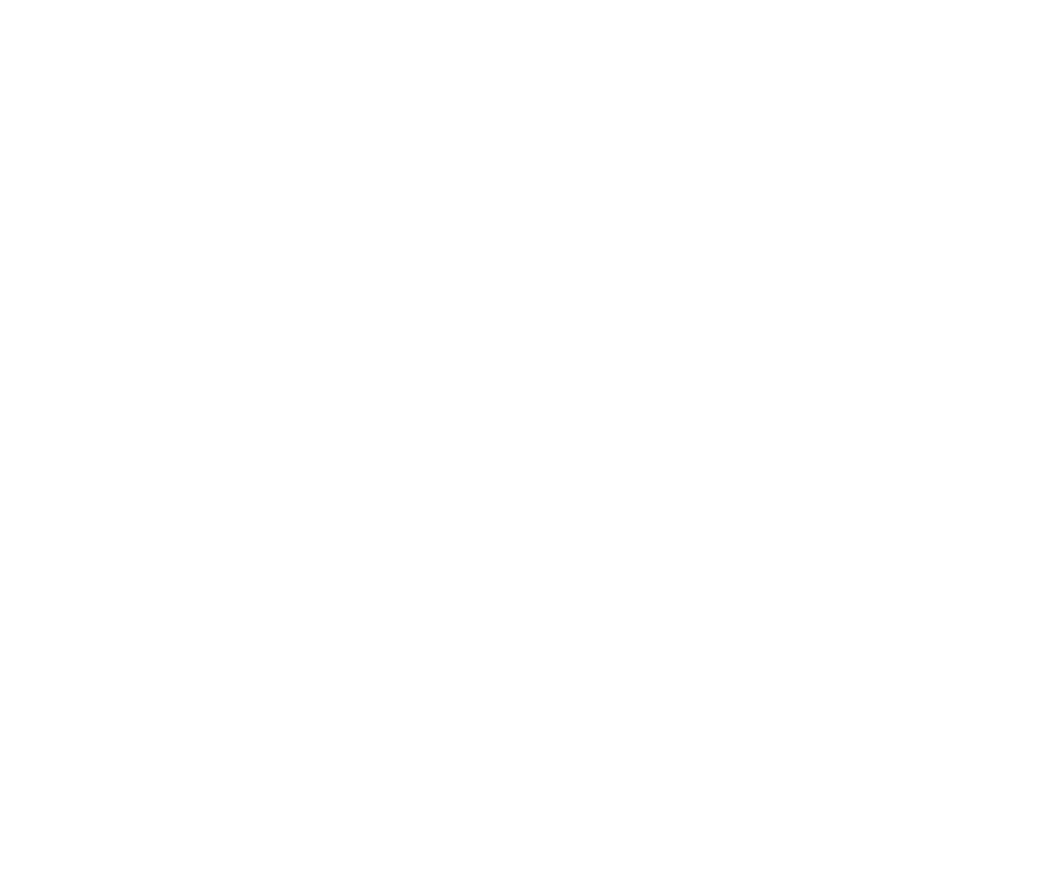
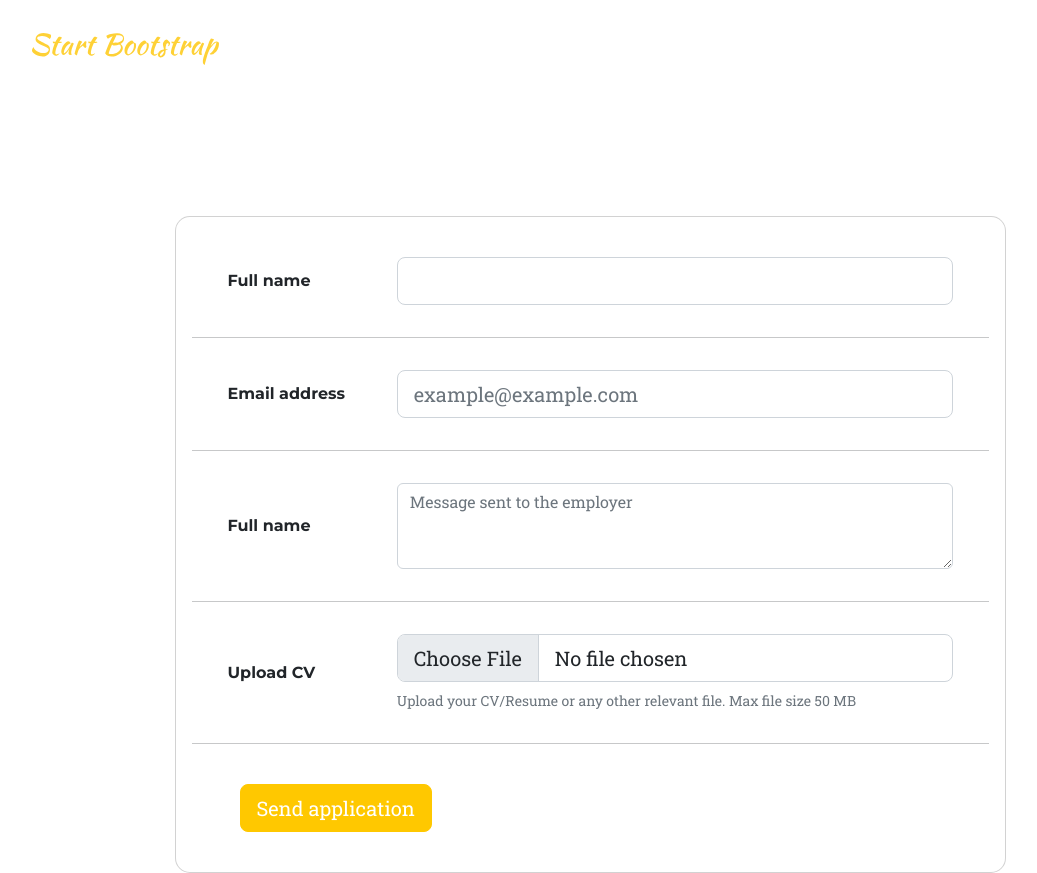
Before and after one commit to arvigoo/Sistem_pendaftaran, a PHP site: page /form.php in a window 1280 px wide. Before the commit the part shown is empty. Shown: the whole page, without its empty margins (50-1087 px from the left). Before the commit the page ends 800 px from the top, so only its background shows below. Run offline with PHP 8.4, Linux system fonts and the light colour scheme; some libraries are stand-ins or nearby versions.

Commit message:
update form

```diff
--- a/public_html/form.php
+++ b/public_html/form.php
@@ -0,0 +1,138 @@
+<!DOCTYPE html>
+<html lang="en">
+
+<head>
+    <meta charset="utf-8" />
+    <meta name="viewport" content="width=device-width, initial-scale=1, shrink-to-fit=no" />
+    <meta name="description" content="" />
+    <meta name="author" content="" />
+    <title>Agency - Start Bootstrap Theme</title>
+    <!-- Favicon-->
+    <link rel="icon" type="image/x-icon" href="assets/favicon.ico" />
+    <!-- Font Awesome icons (free version)-->
+    <script src="https://use.fontawesome.com/releases/v6.3.0/js/all.js" crossorigin="anonymous"></script>
+    <!-- Google fonts-->
+    <link href="https://fonts.googleapis.com/css?family=Montserrat:400,700" rel="stylesheet" type="text/css" />
+    <link href="https://fonts.googleapis.com/css?family=Roboto+Slab:400,100,300,700" rel="stylesheet" type="text/css" />
+    <!-- Core theme CSS (includes Bootstrap)-->
+    <link href="css/styles.css" rel="stylesheet" />
+</head>
+
+<nav class="navbar navbar-expand-lg navbar-dark fixed-top" id="mainNav">
+    <div class="container">
+        <a class="navbar-brand" href="#page-top"><img src="assets/img/navbar-logo.svg" alt="..." /></a>
+        <button class="navbar-toggler" type="button" data-bs-toggle="collapse" data-bs-target="#navbarResponsive"
+            aria-controls="navbarResponsive" aria-expanded="false" aria-label="Toggle navigation">
+            Menu
+            <i class="fas fa-bars ms-1"></i>
+        </button>
+        <div class="collapse navbar-collapse" id="navbarResponsive">
+            <ul class="navbar-nav text-uppercase ms-auto py-4 py-lg-0">
+                <li class="nav-item"><a class="nav-link" href="#services">Services</a></li>
+                <li class="nav-item"><a class="nav-link" href="#portfolio">Portfolio</a></li>
+                <li class="nav-item"><a class="nav-link" href="#about">About</a></li>
+                <li class="nav-item"><a class="nav-link" href="#team">Team</a></li>
+                <li class="nav-item"><a class="nav-link" href="#contact">Contact</a></li>
+            </ul>
+        </div>
+    </div>
+</nav>
+<section class="vh-100" style="background-color: #fff;">
+    <div class="container h-100">
+        <div class="row d-flex justify-content-center align-items-center h-100">
+            <div class="col-xl-9">
+
+                <h1 class="text-white mb-4">Apply for a job</h1>
+
+                <div class="card" style="border-radius: 15px;">
+                    <div class="card-body">
+
+                        <div class="row align-items-center pt-4 pb-3">
+                            <div class="col-md-3 ps-5">
+
+                                <h6 class="mb-0">Full name</h6>
+
+                            </div>
+                            <div class="col-md-9 pe-5">
+
+                                <input type="text" class="form-control form-control-lg" />
+
+                            </div>
+                        </div>
+
+                        <hr class="mx-n3">
+
+                        <div class="row align-items-center py-3">
+                            <div class="col-md-3 ps-5">
+
+                                <h6 class="mb-0">Email address</h6>
+
+                            </div>
+                            <div class="col-md-9 pe-5">
+
+                                <input type="email" class="form-control form-control-lg"
+                                    placeholder="example@example.com" />
+
+                            </div>
+                        </div>
+
+                        <hr class="mx-n3">
+
+                        <div class="row align-items-center py-3">
+                            <div class="col-md-3 ps-5">
+
+                                <h6 class="mb-0">Full name</h6>
+
+                            </div>
+                            <div class="col-md-9 pe-5">
+
+                                <textarea class="form-control" rows="3"
+                                    placeholder="Message sent to the employer"></textarea>
+
+                            </div>
+                        </div>
+
+                        <hr class="mx-n3">
+
+                        <div class="row align-items-center py-3">
+                            <div class="col-md-3 ps-5">
+
+                                <h6 class="mb-0">Upload CV</h6>
+
+                            </div>
+                            <div class="col-md-9 pe-5">
+
+                                <input class="form-control form-control-lg" id="formFileLg" type="file" />
+                                <div class="small text-muted mt-2">Upload your CV/Resume or any other relevant file. Max
+                                    file
+                                    size 50 MB</div>
+
+                            </div>
+                        </div>
+
+                        <hr class="mx-n3">
+
+                        <div class="px-5 py-4">
+                            <button type="submit" class="btn btn-primary btn-lg">Send application</button>
+                        </div>
+
+                    </div>
+                </div>
+
+            </div>
+        </div>
+    </div>
+</section>
+
+<!-- Bootstrap core JS-->
+<script src="https://cdn.jsdelivr.net/npm/bootstrap@5.2.3/dist/js/bootstrap.bundle.min.js"></script>
+<!-- Core theme JS-->
+<script src="js/scripts.js"></script>
+<!-- * * * * * * * * * * * * * * * * * * * * * * * * * * * * * * * * * * * * * * * *-->
+<!-- * *                               SB Forms JS                               * *-->
+<!-- * * Activate your form at https://startbootstrap.com/solution/contact-forms * *-->
+<!-- * * * * * * * * * * * * * * * * * * * * * * * * * * * * * * * * * * * * * * * *-->
+<script src="https://cdn.startbootstrap.com/sb-forms-latest.js"></script>
+</body>
+
+</html>
--- a/public_html/home.php
+++ b/public_html/home.php
@@ -44,7 +44,7 @@
         <div class="container">
             <div class="masthead-subheading">Welcome To Our Studio!</div>
             <div class="masthead-heading text-uppercase">It's Nice To Meet You</div>
-            <a class="btn btn-primary btn-xl text-uppercase" href="#services">Tell Me More</a>
+            <a class="btn btn-primary btn-xl text-uppercase" href="form.php">Daftar Sekarang</a>
         </div>
     </header>
     <!-- Services-->
```
